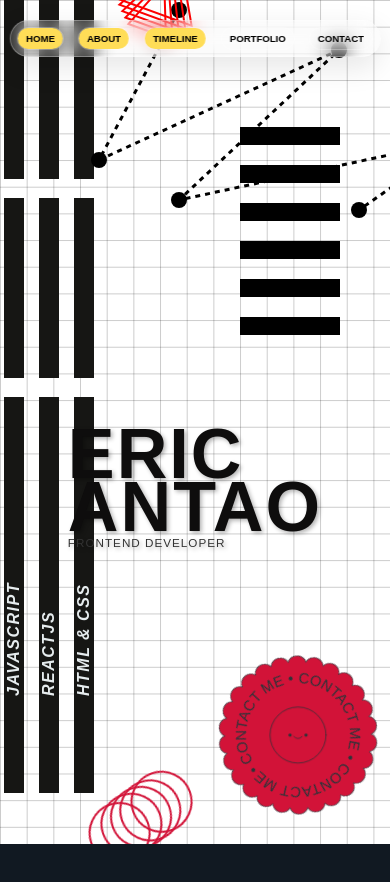
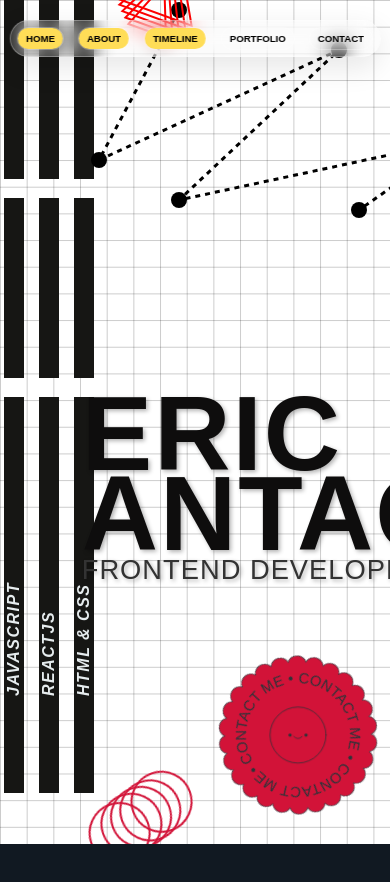
Before and after one commit to giterichub/eric-portfolio, a React (Vite) app: page / in a window 390 px wide. Shown: the top 882 px of the page. Built offline with nearby package versions, Linux system fonts and the light colour scheme; a web font is replaced by a local one.

Commit message:
Updated styles and mdeia queries

```diff
--- a/src/styles/intro.css
+++ b/src/styles/intro.css
@@ -42,7 +42,7 @@
   transform: translate(-50%, -50%);
   z-index: 2;
   color: #0e0d0d;
-  font-size: 9vw;
+  font-size: clamp(3rem, 9vw, 15rem);
   text-transform: uppercase;
   letter-spacing: 2px;
   text-shadow: 2px 2px 4px rgba(0, 0, 0, 0.3);
@@ -324,3 +324,16 @@
   right: 3%;
   z-index: 1;
 }
+
+@media (max-width: 480px) {
+    .h-strips-container{
+        display: none;
+    }
+    .content{
+        transform: translate(-30%, -50%);
+        font-size: clamp(3.3rem, 9vw, 15rem);
+    }
+    .content h2 {
+        font-size: 7vw;
+    }
+}
```
